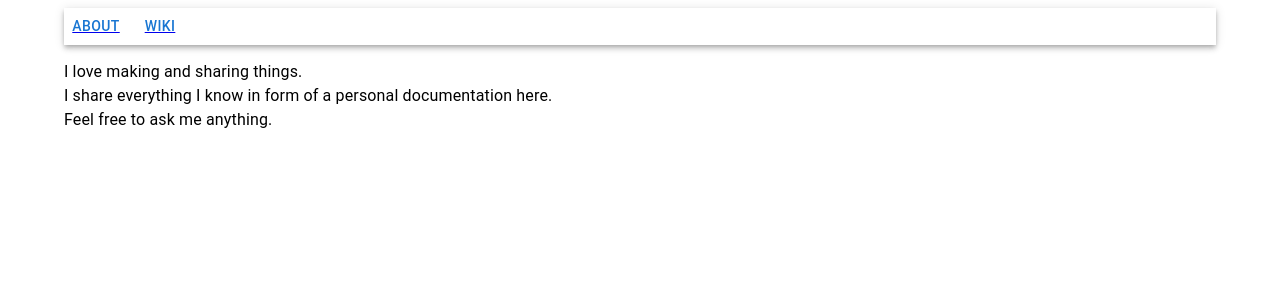
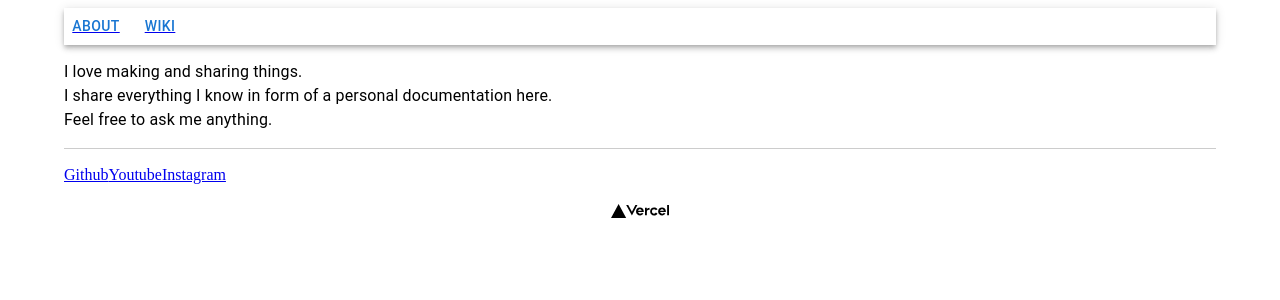
Before and after one commit to dangchinh25/chinhle.me, a Next.js app: page / in a window 1280 px wide. Shown: the top 300 px of the page. Built offline with nearby package versions, Linux system fonts and the light colour scheme.

Commit message:
Update footer

```diff
--- a/src/app/page.tsx
+++ b/src/app/page.tsx
@@ -1,18 +1,18 @@
 'use client'
 import * as React from 'react';
 import Typography from '@mui/material/Typography';
-import NavBar from '@/components/NavBar';
 import { Container } from '@mui/material';
 import {makeStyles} from '@mui/styles'
+import Navbar from '@/components/NavBar';
+import Footer from '@/components/Footer';
 
 const useStyles = makeStyles((theme) => ({
   root: {
     display: 'flex',
-    justifyContent: 'center',
-    minHeight: '100vh'
+    justifyContent: 'center'
   },
-  wrapper: {
-    width: '40%',
+  container: {
+    width: '40%'
   }
 }))
 
@@ -21,8 +21,9 @@ export default function HomePage() {
 
   return (
     <div className={classes.root}>
-      <Container className={classes.wrapper}>
-        <NavBar />
+      <Container className={classes.container}>
+        <Navbar />
+
         <Typography>
           I love making and sharing things.
         </Typography>
@@ -32,6 +33,8 @@ export default function HomePage() {
         <Typography>
           Feel free to ask me anything.
         </Typography>
+
+        <Footer />
       </Container>
     </div>
   );
--- /dev/null
+++ b/src/components/Footer.tsx
@@ -0,0 +1,33 @@
+export default function Footer() {
+    return (
+        <div>
+            <div
+                style={{
+                display: "block",
+                height: "1px",
+                border: 0,
+                borderTop: "1px solid #ccc",
+                margin: "1em 0",
+                padding: 0,
+                }}
+            ></div>
+            <div>
+                <a href="https://github.com/dangchinh25">Github</a>
+                <a href="https://www.youtube.com/channel/UCu5VfUF_Tdv9EJP5YORfMzg">Youtube</a>
+                <a href="https://www.instagram.com/dangg_chinh/">Instagram</a>
+            </div>
+            <div
+                style={{
+                width: "5%",
+                marginTop: "20px",
+                marginLeft: "auto",
+                marginRight: "auto",
+                }}
+            >
+                <a href="https://github.com/dangchinh25">
+                    <img src="./vercel.svg" />
+                </a>
+            </div>
+        </div>
+    )
+}
```
